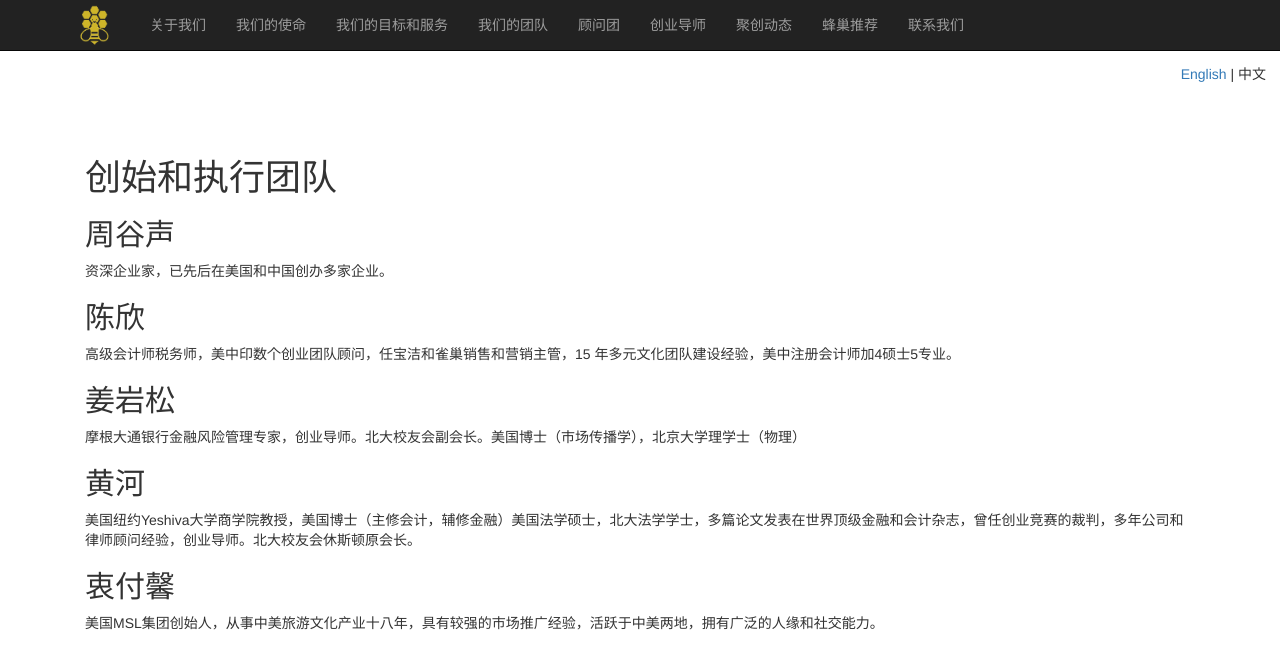
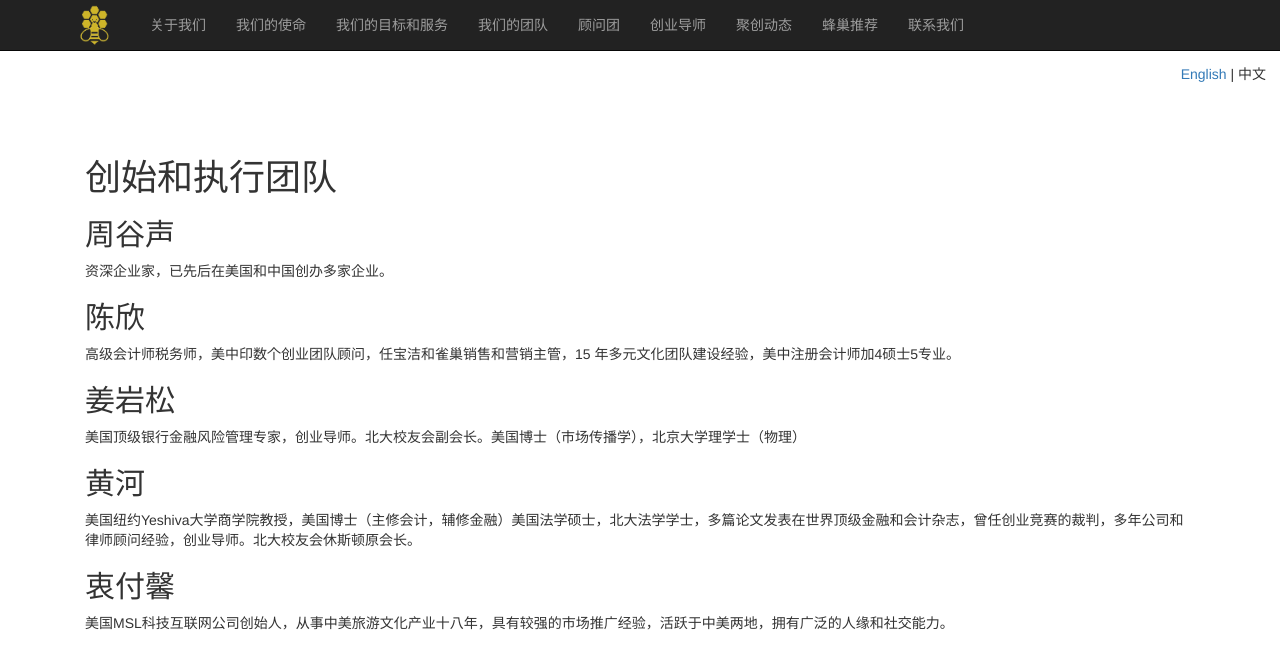
Before and after one commit to ibinc/ibinc.github.io, a Jekyll site: the page built from team_cn.md, in a window 1280 px wide, cut to the strip 0-673 px from the top of the page. Shown: the top 669 px of the strip. Built offline with Jekyll 4.4.1, drawn with Linux system fonts in a browser that asks for light colours; Markdown is read by kramdown in place of the engine named in the settings.

Commit message:
Update team_cn.md

```diff
--- a/team_cn.md
+++ b/team_cn.md
@@ -11,11 +11,11 @@ title: 我们的团队
 高级会计师税务师，美中印数个创业团队顾问，任宝洁和雀巢销售和营销主管，15 年多元文化团队建设经验，美中注册会计师加4硕士5专业。
 
 ## 姜岩松
-摩根大通银行金融风险管理专家，创业导师。北大校友会副会长。美国博士（市场传播学），北京大学理学士（物理）
+美国顶级银行金融风险管理专家，创业导师。北大校友会副会长。美国博士（市场传播学），北京大学理学士（物理）
 
 ## 黄河
 美国纽约Yeshiva大学商学院教授，美国博士（主修会计，辅修金融）美国法学硕士，北大法学学士，多篇论文发表在世界顶级金融和会计杂志，曾任创业竞赛的裁判，多年公司和律师顾问经验，创业导师。北大校友会休斯顿原会长。
 
 ## 衷付馨
 
-美国MSL集团创始人，从事中美旅游文化产业十八年，具有较强的市场推广经验，活跃于中美两地，拥有广泛的人缘和社交能力。
+美国MSL科技互联网公司创始人，从事中美旅游文化产业十八年，具有较强的市场推广经验，活跃于中美两地，拥有广泛的人缘和社交能力。
```
